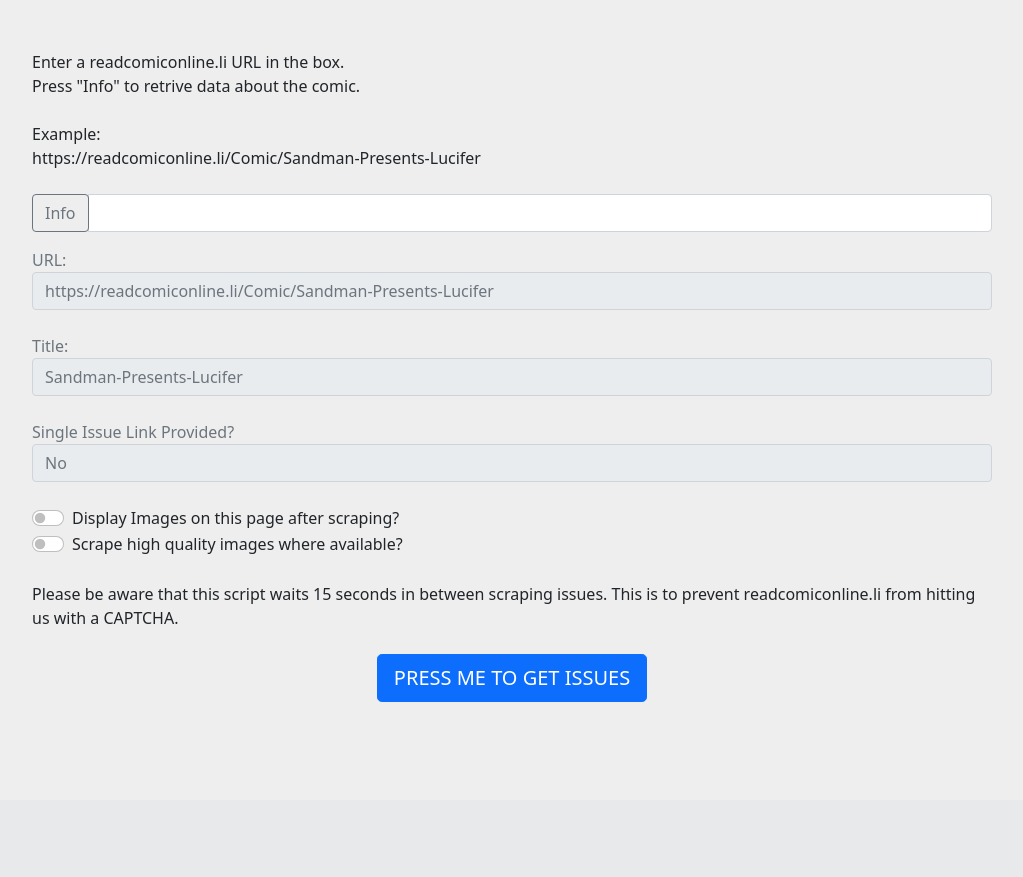
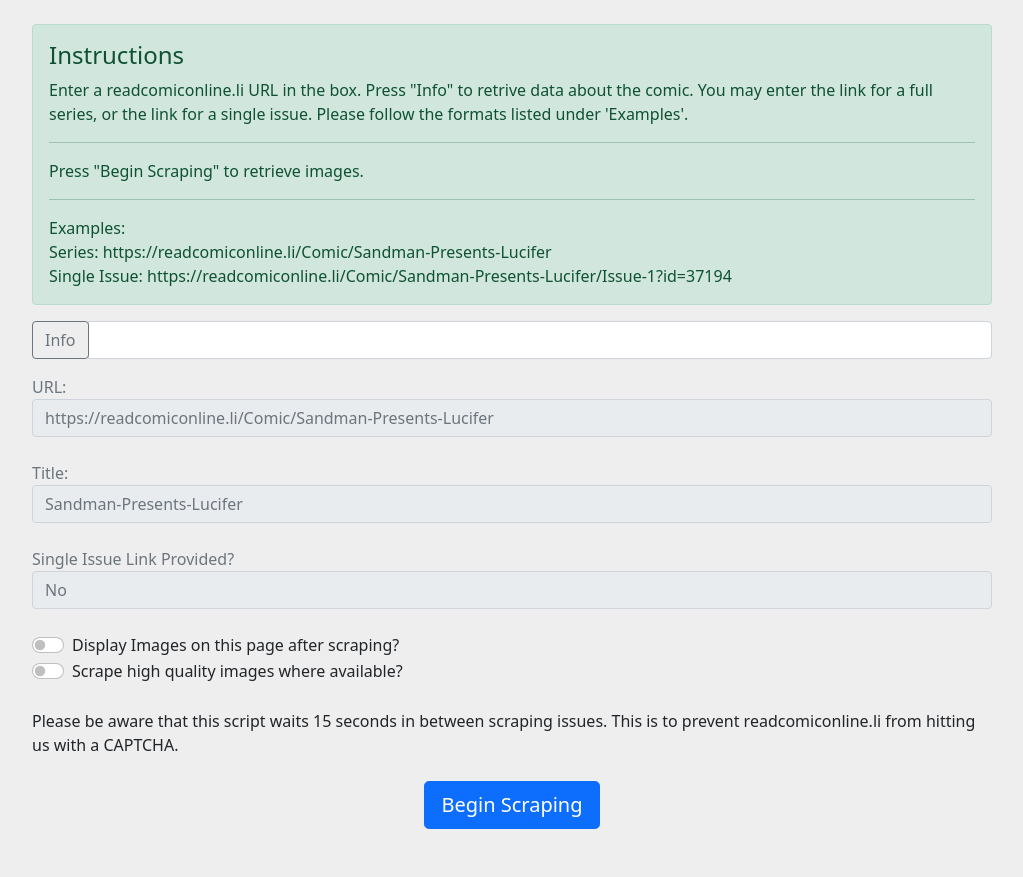
Before and after one commit to team-hunting/ProjectDoppelganger, a Flask app: page / in a window 1280 px wide. Shown: the part 56-933 px from the top of the page, without its empty margins (128-1151 px from the left). Before the commit the page ends 758 px from the top, so only its background shows below. Run offline with Flask 2, Linux system fonts and the light colour scheme.

Commit message:
Visual enhancements

```diff
--- a/app/main.py
+++ b/app/main.py
@@ -51,16 +51,16 @@
 
     # For testing purposes
     # Comment these lines out to make it actually work
-#     return {"title": "Sandman...Lucifer...Whatever", "issues":[[
-#     "Issue-1",
-#     "https://readcomiconline.li/Comic/Sandman-Presents-Lucifer/Issue-1?id=37194"
-# ],[
-#     "Issue-2",
-#     "https://readcomiconline.li/Comic/Sandman-Presents-Lucifer/Issue-2?id=37196"
-# ],[
-#     "Issue-3",
-#     "https://readcomiconline.li/Comic/Sandman-Presents-Lucifer/Issue-3?id=37198"
-# ] ]}
+    return {"title": "Sandman...Lucifer...Whatever", "issues":[[
+    "Issue-1",
+    "https://readcomiconline.li/Comic/Sandman-Presents-Lucifer/Issue-1?id=37194"
+],[
+    "Issue-2",
+    "https://readcomiconline.li/Comic/Sandman-Presents-Lucifer/Issue-2?id=37196"
+],[
+    "Issue-3",
+    "https://readcomiconline.li/Comic/Sandman-Presents-Lucifer/Issue-3?id=37198"
+] ]}
 
     if content_type == 'application/json':
         content = request.get_json()
@@ -112,7 +112,7 @@
 
         print("URL: " + url)
         #uncomment this to make it actually work
-        return scrapeImageLinksFromIssue(url, hq)
+        # return scrapeImageLinksFromIssue(url, hq)
 
     # this only hits if the wrong type of request is sent
     # Dummy data
--- a/app/static/comic.js
+++ b/app/static/comic.js
@@ -163,13 +163,17 @@
   let numImages = allImageLinks['links'][issueNumber].length;
   let warning = numImages > 40 ? "- WARNING - LONG" : "";
   button.innerHTML = `Download ${issueTitle} : ${numImages} images ${warning}`;
+  button.setAttribute('class',"btn btn-success");
   button.onclick = () => {downloadIssue(issueNumber, issueTitle)}
   document.getElementById("scrapedIssues").appendChild(button);
   document.getElementById("scrapedIssues").appendChild(br);
 }
 
 function createDownloadIssueWarning() {
-    const warning = document.createElement('h');
+    const div = document.createElement('div');
+    div.setAttribute('class','alert alert-info');
+
+    const warning = document.createElement('p');
     let br = document.createElement('br');
 
     warning.innerHTML =
@@ -184,20 +188,27 @@
     If this solution doesn't work for you, feel free to donate so that I can afford a better hosting service. \
     If you're both desperate and poor, you can use our python script directly."
 
-    document.getElementById("scrapedIssues").appendChild(br);
-    br = document.createElement('br');
-    document.getElementById("scrapedIssues").appendChild(warning);
+    div.appendChild(warning);
+
+    let hr = document.createElement('hr');
+    div.appendChild(hr);
+
+    let p = document.createElement('p');
+    p.innerHTML = "Clone it here: "
+    p.setAttribute('style',"margin-bottom: 0px");
+
+    div.appendChild(p);
 
     let a = document.createElement('a');
-    a.innerHTML = "Clone it from: https://github.com/team-hunting/ComicDownloader";
+    a.innerHTML = "https://github.com/team-hunting/ComicDownloader";
     a.setAttribute('href',"https://github.com/team-hunting/ComicDownloader");
 
-    document.getElementById("scrapedIssues").appendChild(br);
-    document.getElementById("scrapedIssues").appendChild(a);
+    p.appendChild(a);
+
+    document.getElementById("scrapedIssues").appendChild(div);
+
     br = document.createElement('br');
-    document.getElementById("scrapedIssues").appendChild(br);
-    br = document.createElement('br');
-    document.getElementById("scrapedIssues").appendChild(br);
+    document.getElementById("switches").appendChild(br);
   }
 
 function downloadIssue(issueNumber, issueTitle) {
--- a/app/templates/comic.html
+++ b/app/templates/comic.html
@@ -8,11 +8,29 @@
     <div class="mx-auto my-auto" style="max-width: 75%; min-width: 75%;" id="comicdiv" >
     <div>
 
+      <br/>
+        <div class="alert alert-success" role="alert">
+          <h4 class="alert-heading">Instructions</h4>
+          <p>
+            Enter a readcomiconline.li URL in the box. Press "Info" to retrive data about the comic.
+            You may enter the link for a full series, or the link for a single issue.
+            Please follow the formats listed under 'Examples'.
+          </p>
 
-        Enter a readcomiconline.li URL in the box. <br/>
-        Press "Info" to retrive data about the comic. <br/> <br/>
-        Example: <br/>
-        https://readcomiconline.li/Comic/Sandman-Presents-Lucifer <br/> <br/>
+          <hr>
+          Press "Begin Scraping" to retrieve images.
+
+          <hr>
+
+          <p class="mb-0">
+            Examples: <br/>
+            Series: https://readcomiconline.li/Comic/Sandman-Presents-Lucifer <br/>
+            Single Issue: https://readcomiconline.li/Comic/Sandman-Presents-Lucifer/Issue-1?id=37194
+          </p>
+
+        </div>
+
+
         <div class="input-group mb-3">
             <div class="input-group-prepend">
               <button class="btn btn-outline-secondary" id="infobutton" type="button">Info</button>
@@ -65,6 +83,7 @@
             <label class="form-label" for="singleissuedisplay"></label>
         </div>
 
+        <div id="switches">
           <div class="form-check form-switch">
             <input class="form-check-input" type="checkbox" id="displayimages">
             <label class="form-check-label" for="displayimages">Display Images on this page after scraping?</label>
@@ -73,6 +92,8 @@
             <input class="form-check-input" type="checkbox" id="hqimages">
             <label class="form-check-label" for="hqimages">Scrape high quality images where available?</label>
           </div>
+        </div>
+
 
         <div id="scrapedIssues"></div>
 
@@ -81,7 +102,7 @@
         <br/>
 
         <div class="text-center">
-          <button class="btn btn-lg btn-primary" id="getissuebutton">PRESS ME TO GET ISSUES</button>
+          <button class="btn btn-lg btn-primary" id="getissuebutton">Begin Scraping</button>
           <!-- <button id="printimglinks">LOG ALLIMAGES TO CONSOLE (DEV BUTTON)</button> -->
         </div>
 
```
Lines whose indentation alone changed are shown as unchanged.
